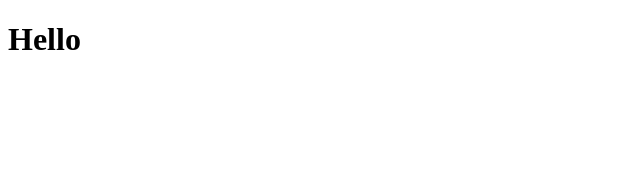
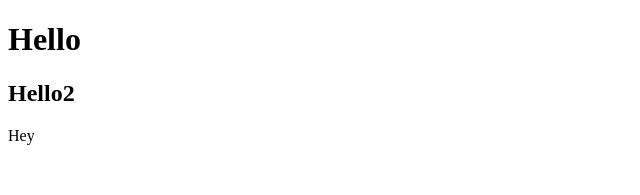
Before and after one commit to sosukesuzuki-sandbox/my-nextjs-bundle-analysis, a Next.js app: page / in a window 1280 px wide. Shown: the top 195 px of the page, without its empty margins (0-640 px from the left). Built offline with nearby package versions, Linux system fonts and the light colour scheme.

Commit message:
Update page

```diff
--- a/src/pages/index.js
+++ b/src/pages/index.js
@@ -1,3 +1,9 @@
 export default function () {
-  return <h1>Hello</h1>;
+  return (
+    <div>
+      <h1>Hello</h1>
+      <h2>Hello2</h2>
+      <p>Hey</p>
+    </div>
+  );
 }
```
